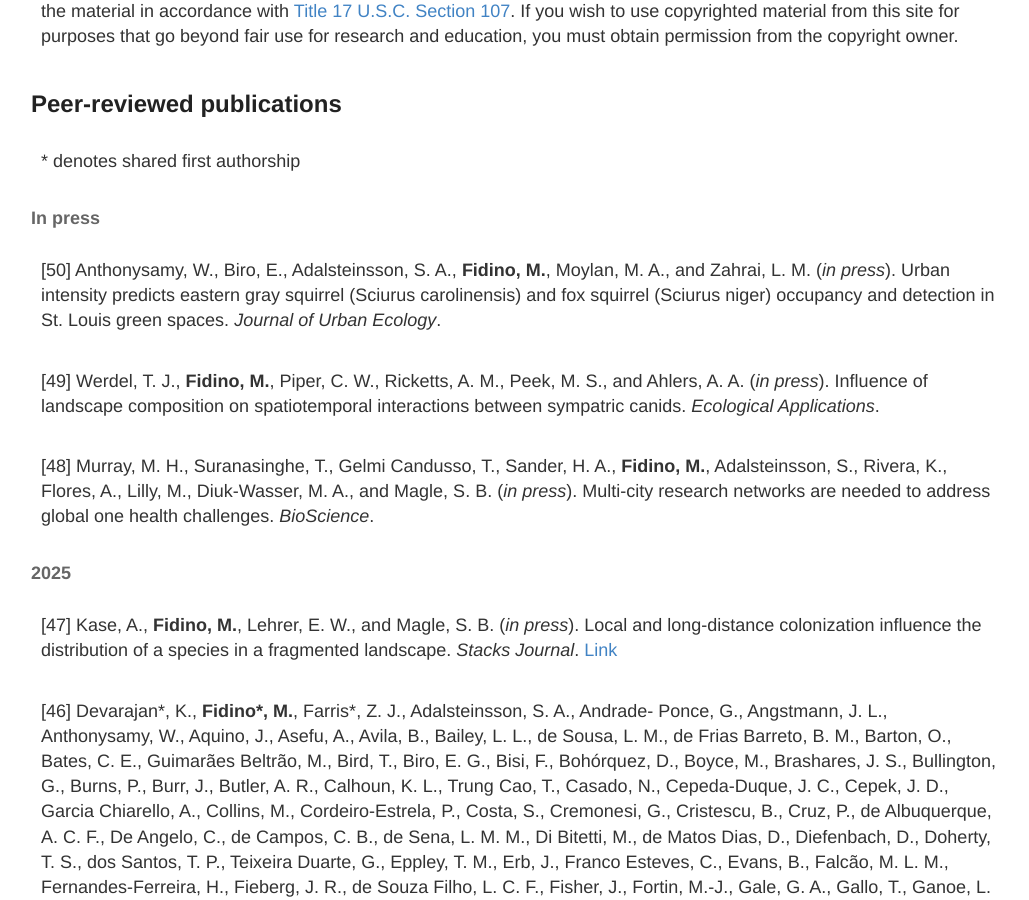
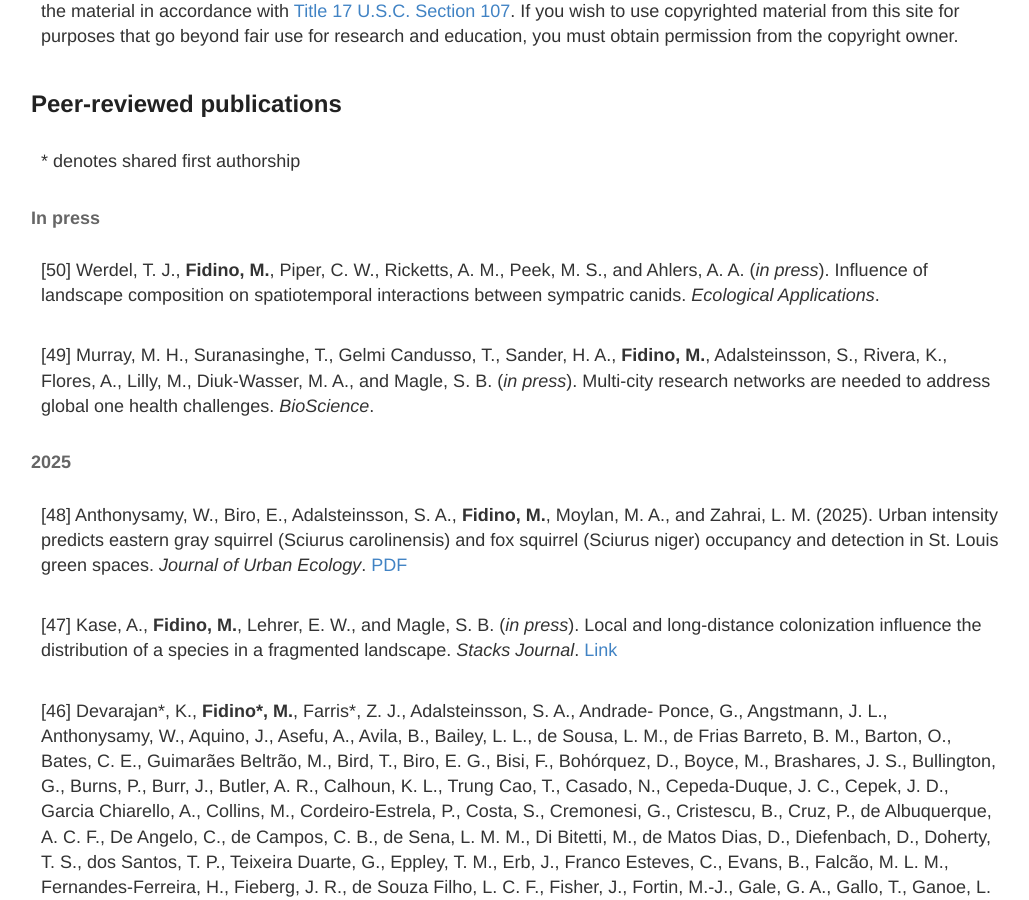
Before and after one commit to mfidino/mfidino.github.io, a Jekyll site: the page built from publications.md, in a window 1280 px wide and 900 px high, scrolled down 338 px. Shown: the whole window, without its empty margins (119-1148 px from the left). Built offline with Jekyll 4.4.1, drawn with Linux system fonts in a browser that asks for light colours.

Commit message:
paper came out

```diff
--- a/publications.md
+++ b/publications.md
@@ -17,17 +17,19 @@
 #### In press
 
 
-[50] Anthonysamy, W., Biro, E., Adalsteinsson, S. A., **Fidino, M.**, Moylan, M. A., and Zahrai, L. M. (*in press*). Urban intensity predicts eastern gray squirrel (Sciurus carolinensis) and fox squirrel (Sciurus niger) occupancy and detection
-in St. Louis green spaces. *Journal of Urban Ecology*.
 
-[49] Werdel, T. J., **Fidino, M.**, Piper, C. W., Ricketts, A. M., Peek, M. S., and Ahlers, A. A. (*in press*). Influence of landscape composition on spatiotemporal interactions between sympatric canids. *Ecological Applications*.
+
+[50] Werdel, T. J., **Fidino, M.**, Piper, C. W., Ricketts, A. M., Peek, M. S., and Ahlers, A. A. (*in press*). Influence of landscape composition on spatiotemporal interactions between sympatric canids. *Ecological Applications*.
 
 
 
-[48] Murray, M. H., Suranasinghe, T., Gelmi Candusso, T., Sander, H. A., **Fidino, M.**, Adalsteinsson, S., Rivera, K., Flores, A., Lilly, M., Diuk-Wasser, M. A., and Magle, S. B. (*in press*). Multi-city research networks are needed to address global one health challenges. *BioScience*.
+[49] Murray, M. H., Suranasinghe, T., Gelmi Candusso, T., Sander, H. A., **Fidino, M.**, Adalsteinsson, S., Rivera, K., Flores, A., Lilly, M., Diuk-Wasser, M. A., and Magle, S. B. (*in press*). Multi-city research networks are needed to address global one health challenges. *BioScience*.
 
 
 #### 2025
+
+[48] Anthonysamy, W., Biro, E., Adalsteinsson, S. A., **Fidino, M.**, Moylan, M. A., and Zahrai, L. M. (2025). Urban intensity predicts eastern gray squirrel (Sciurus carolinensis) and fox squirrel (Sciurus niger) occupancy and detection
+in St. Louis green spaces. *Journal of Urban Ecology*. [PDF](../public/Anthonysamy_2025.PDF)
 
 [47] Kase, A., **Fidino, M.**, Lehrer, E. W., and Magle, S. B. (*in press*). Local and long-distance colonization influence the distribution of a species in a fragmented landscape. *Stacks Journal*. [Link](https://www.stacksjournal.org/article/kase-25001/)
 
```
Also changed, not shown: 2 other files.
